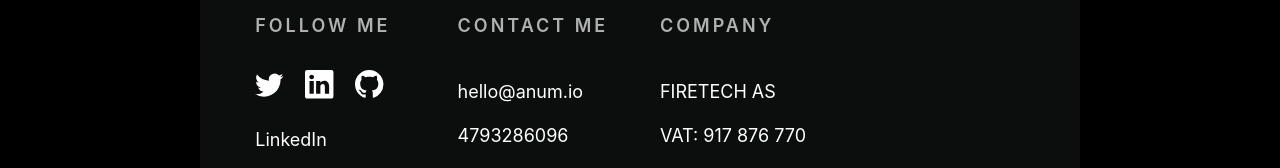
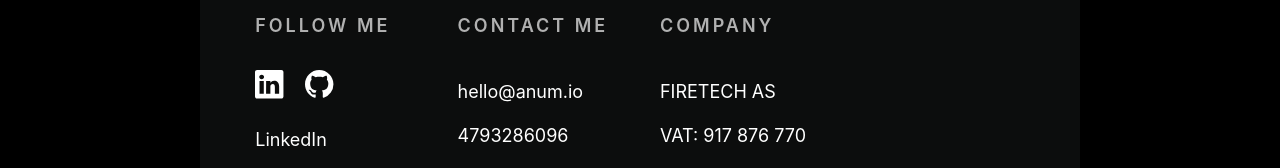
Before and after one commit to AnumQ/ai-next, a Next.js app: page / in a window 1280 px wide. Shown: the part 2169-2337 px from the top of the page. Built offline with nearby package versions, Linux system fonts and the light colour scheme.

Commit message:
fix errors

```diff
--- a/components/Links/TwitterLink.tsx
+++ b/components/Links/TwitterLink.tsx
@@ -1,13 +1,13 @@
 import React from "react";
 import { TWITTER_URL } from "../constants";
 import TwitterLogo from "../SVGs/TwitterLogo";
-import s from "./Shared.module.css";
+// import s from "./Shared.module.css";
 
 export default function TwitterLink() {
   return (
     <>
       <li>
-        <a href={TWITTER_URL} className={s.link}>
+        <a href={TWITTER_URL} className="">
           <TwitterLogo width="32" height="32" viewBox="0 0 18 18" />
           <span className="screen_reader_text">Twitter</span>
         </a>
--- a/components/Sections/Contact.tsx
+++ b/components/Sections/Contact.tsx
@@ -60,7 +60,6 @@ export default function Contact() {
                   display: "flex",
                 }}
               >
-                <TwitterLink />
                 <LinkedInLink />
                 <GithubLink />
               </div>
```
Also changed, not shown: 2 other files (tests, documents, lock files or other folders).
